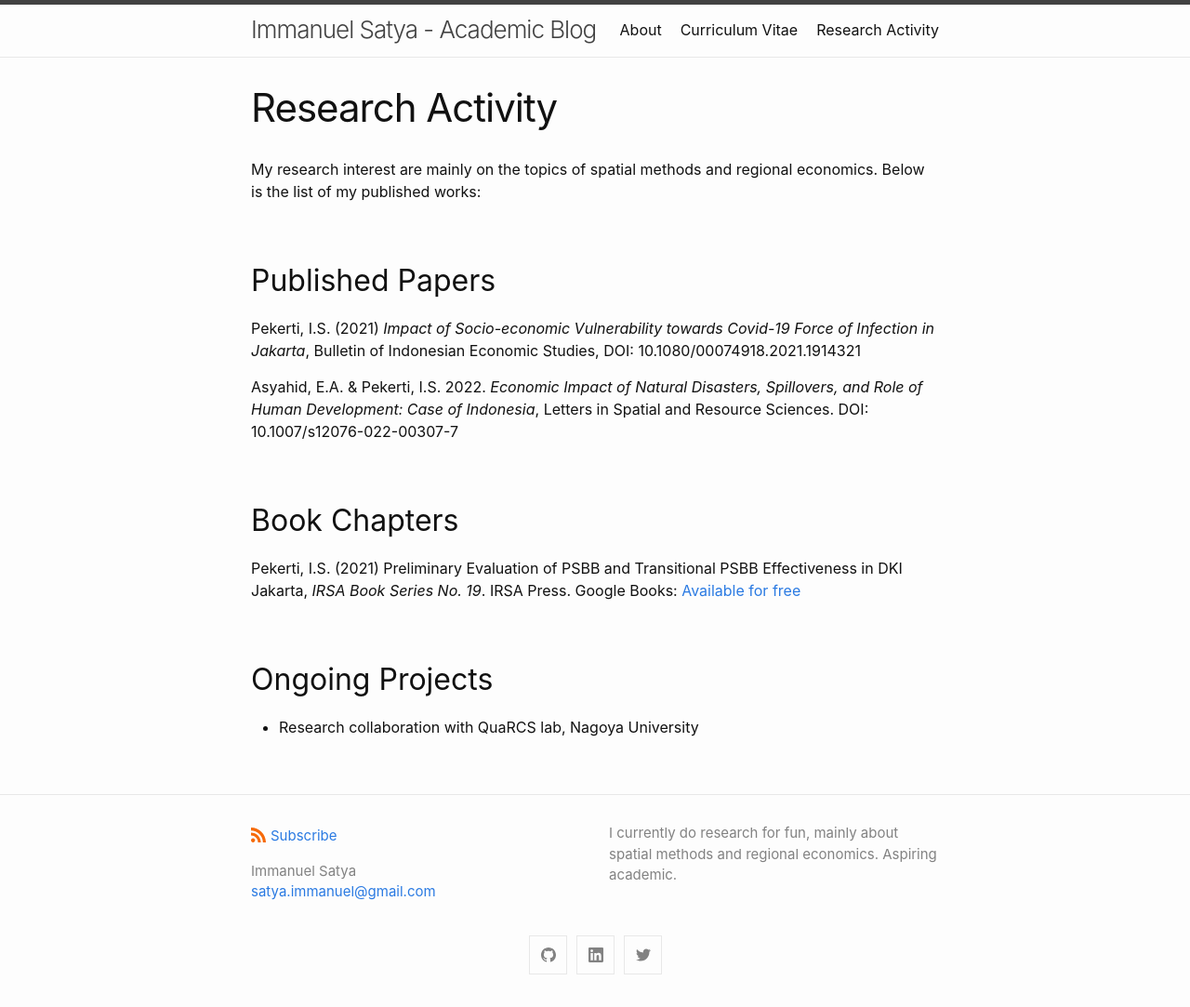
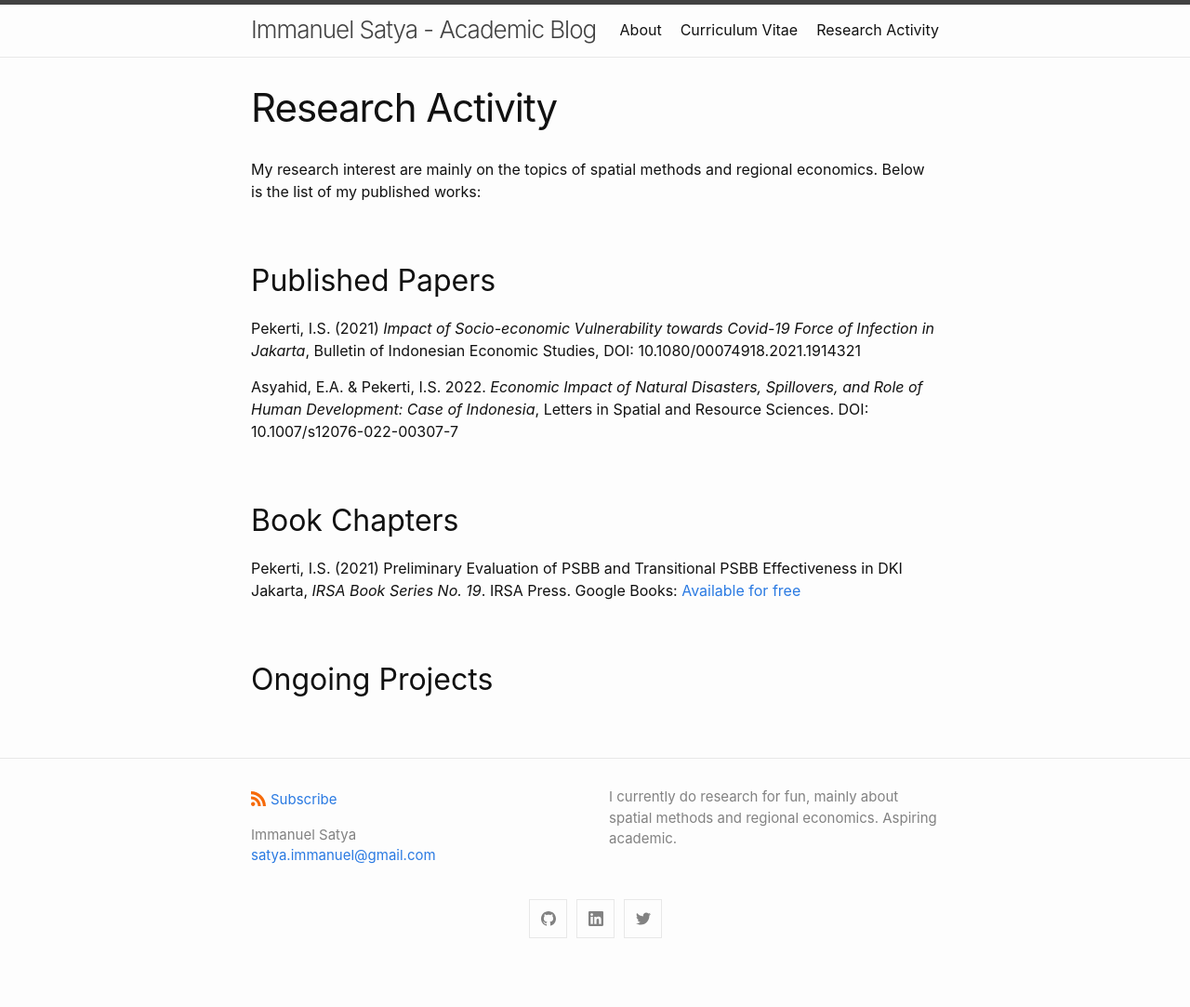
Before and after one commit to soegampars/academic, a Jekyll site: the page built from research.md, in a window 1280 px wide. Shown: the whole page at 93% size. Built offline with Jekyll 4.4.1, drawn with Linux system fonts in a browser that asks for light colours; after the commit the page ends 1044 px from its top, so only the background shows below that.

Commit message:
Update research.md

```diff
--- a/research.md
+++ b/research.md
@@ -18,7 +18,5 @@ Pekerti, I.S. (2021) Preliminary Evaluation of PSBB and Transitional PSBB Effect
 
 ## Ongoing Projects
 
-- Research collaboration with QuaRCS lab, Nagoya University
-
 [psbb]: https://www.researchgate.net/publication/344425963_Preliminary_Evaluation_of_PSBB_and_Transitional_PSBB_Effectiveness_in_DKI_Jakarta
 [gbooks]: https://www.google.co.id/books/edition/Regional_Perspectives_of_COVID_19_in_Ind/D1NKEAAAQBAJ?hl=en&gbpv=0&kptab=overview
```
